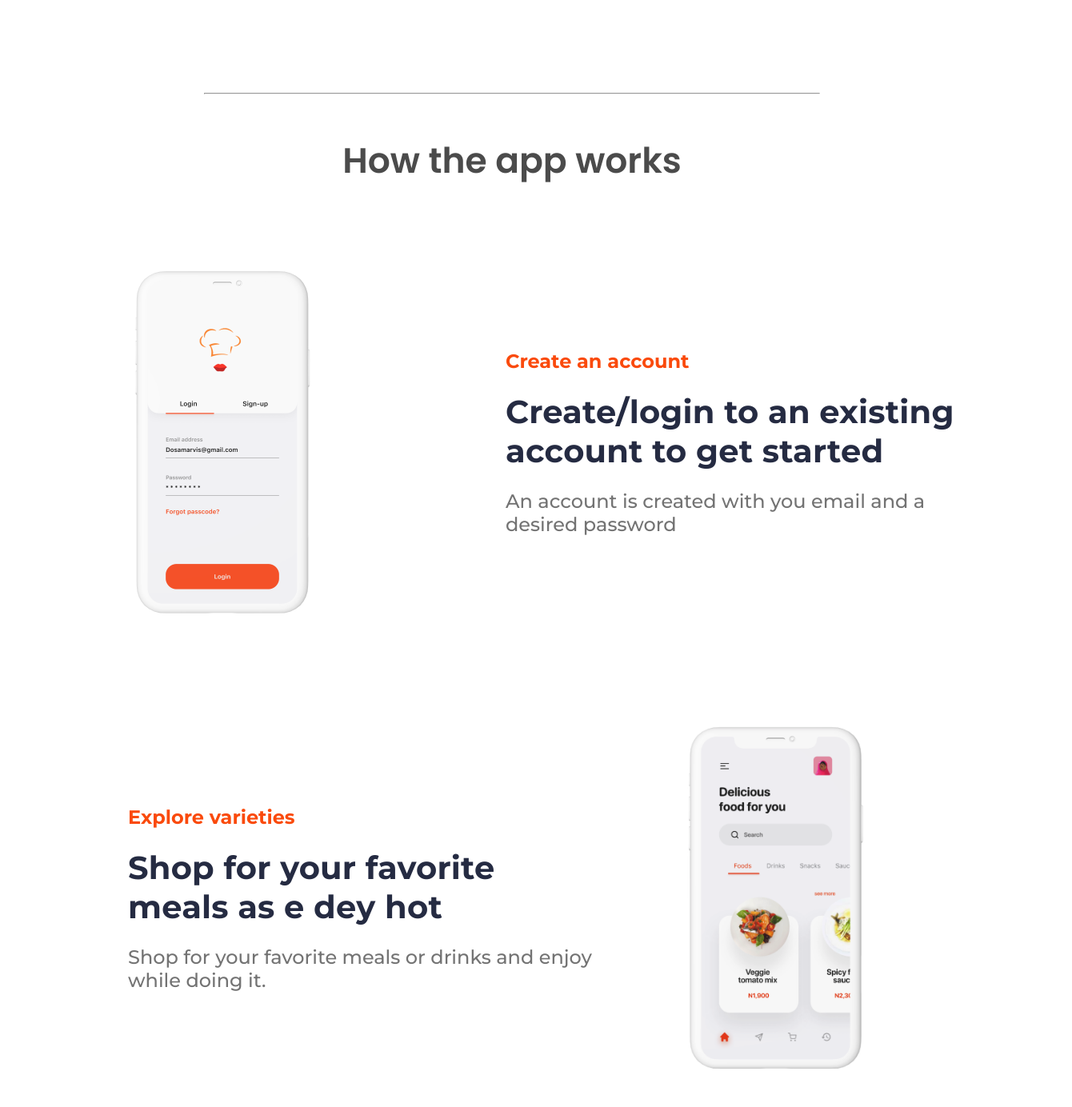
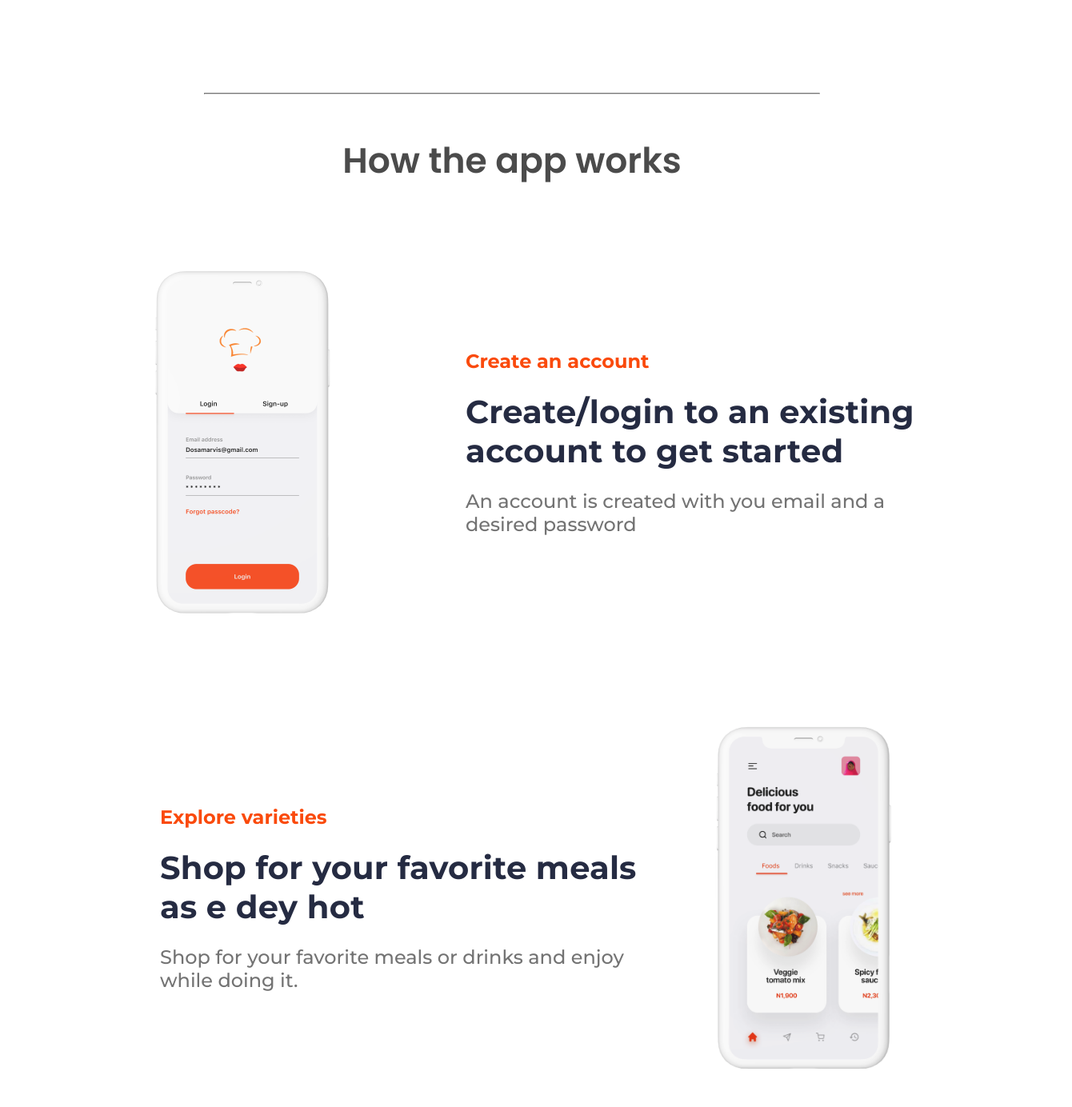
Before and after one commit to obayomiayomide/Food-Delivery-Landing-Page, a React (Vite) app: page / in a window 1280 px wide. Shown: the part 1216-2600 px from the top of the page at 80% size, 1340 px wide, since content can reach past the window. Built offline with nearby package versions, Linux system fonts and the light colour scheme.

Commit message:
Desktop View

```diff
--- a/src/components/AppInfoImage/appinfoimage.module.css
+++ b/src/components/AppInfoImage/appinfoimage.module.css
@@ -1,11 +1,11 @@
 .container {
   height: 500px;
-  width: 500px;
+  width: 400px;
   overflow: hidden;
 }
 
 .img {
   height: 500px;
   width: auto;
-  margin-left: -50px;
+  margin-left: -75px;
 }
--- a/src/components/Footer/footer.module.css
+++ b/src/components/Footer/footer.module.css
@@ -1,4 +1,4 @@
 .footer {
   width: 100%;
-  clear: both;
+  padding: 30px;
 }
--- a/src/components/HR/Hr.jsx
+++ b/src/components/HR/Hr.jsx
@@ -7,7 +7,7 @@ function Hr() {
         width: "60%",
         marginTop: "50px",
         marginBottom: "50px",
-        color: "rgb(204, 204, 204)",
+        borderColor: "rgb(204, 204, 204)",
       }}
     />
   );
--- a/src/components/PageInfo/PageInfo.jsx
+++ b/src/components/PageInfo/PageInfo.jsx
@@ -19,6 +19,7 @@ function PageInfo() {
         />
       </div>
       <div style={{ gap: "0" }} className={styles.appInfo}>
+        <AppInfoImage styling={{ order: "1" }} src={exploreImage} />
         <AppInfo
           infoTitle="Explore varieties"
           infoHead="Shop for your favorite meals as e dey hot"
@@ -28,7 +29,6 @@ function PageInfo() {
             marginLeft: "120px",
           }}
         />
-        <AppInfoImage src={exploreImage} />
       </div>
       <div className={styles.appInfo}>
         <AppInfoImage src={checkoutImage} />
```
